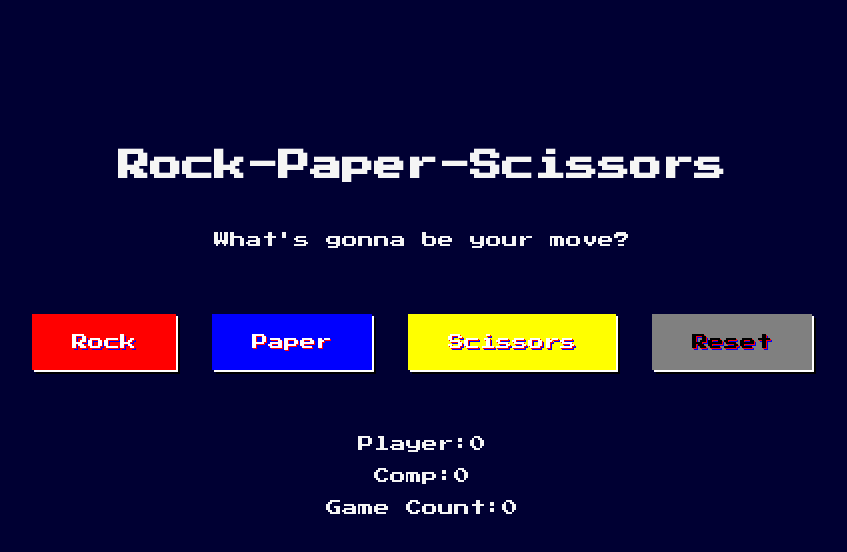
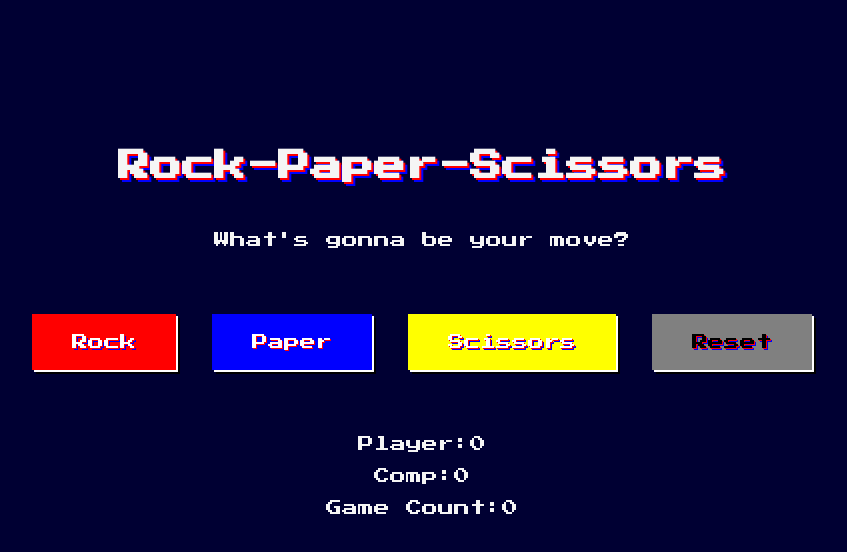
Before and after one commit to fxsipudx/zhejizang-rock-paper-scissors, a plain HTML site: page index.html in a window 1280 px wide. Shown: the whole page, without its empty margins (218-1065 px from the left). Drawn offline with Linux system fonts and the light colour scheme.

Commit message:
made small changes

```diff
--- a/style.css
+++ b/style.css
@@ -7,8 +7,8 @@ body{
 h1{
     margin-top: 150px;
     margin-bottom: 50px;
+    text-shadow: 2px 2px 0px #ff0000,4px 4px #0000ff;
 }
-
 
 button{
     background-color: #333333;
```
